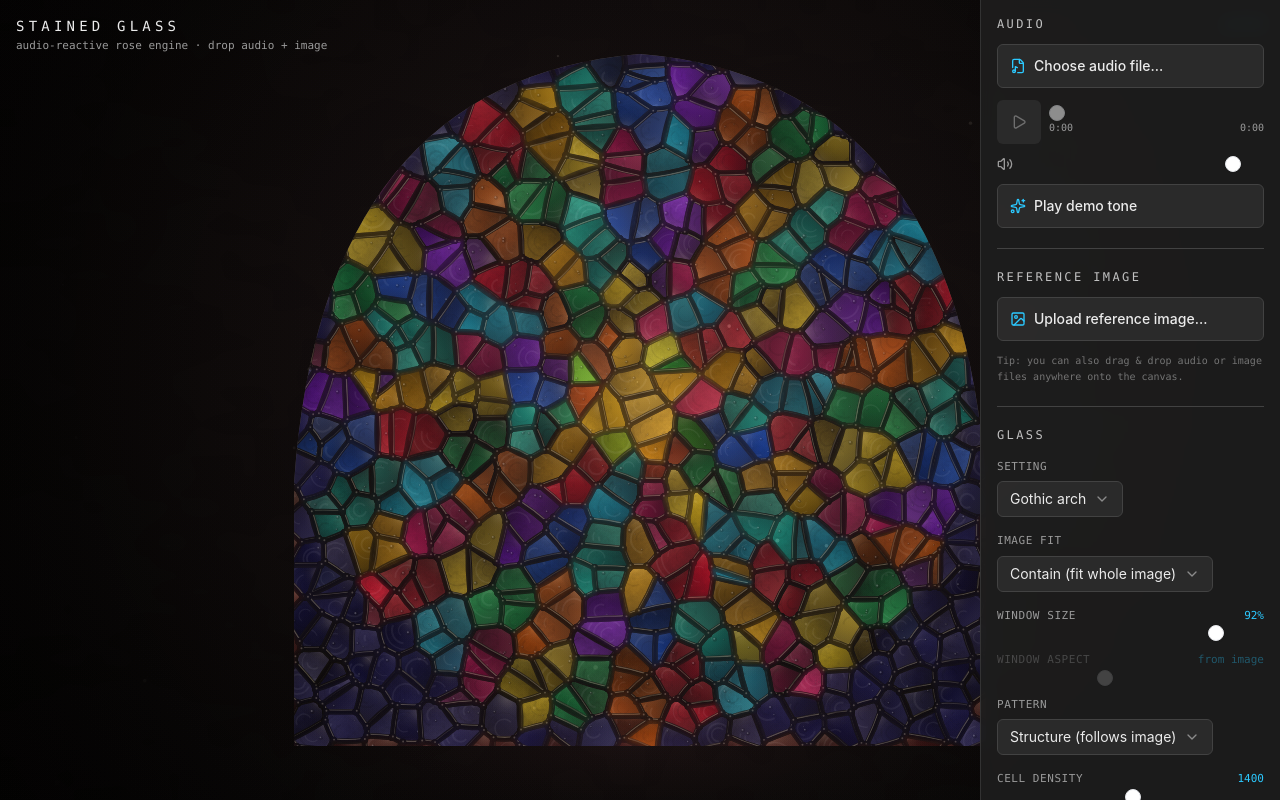
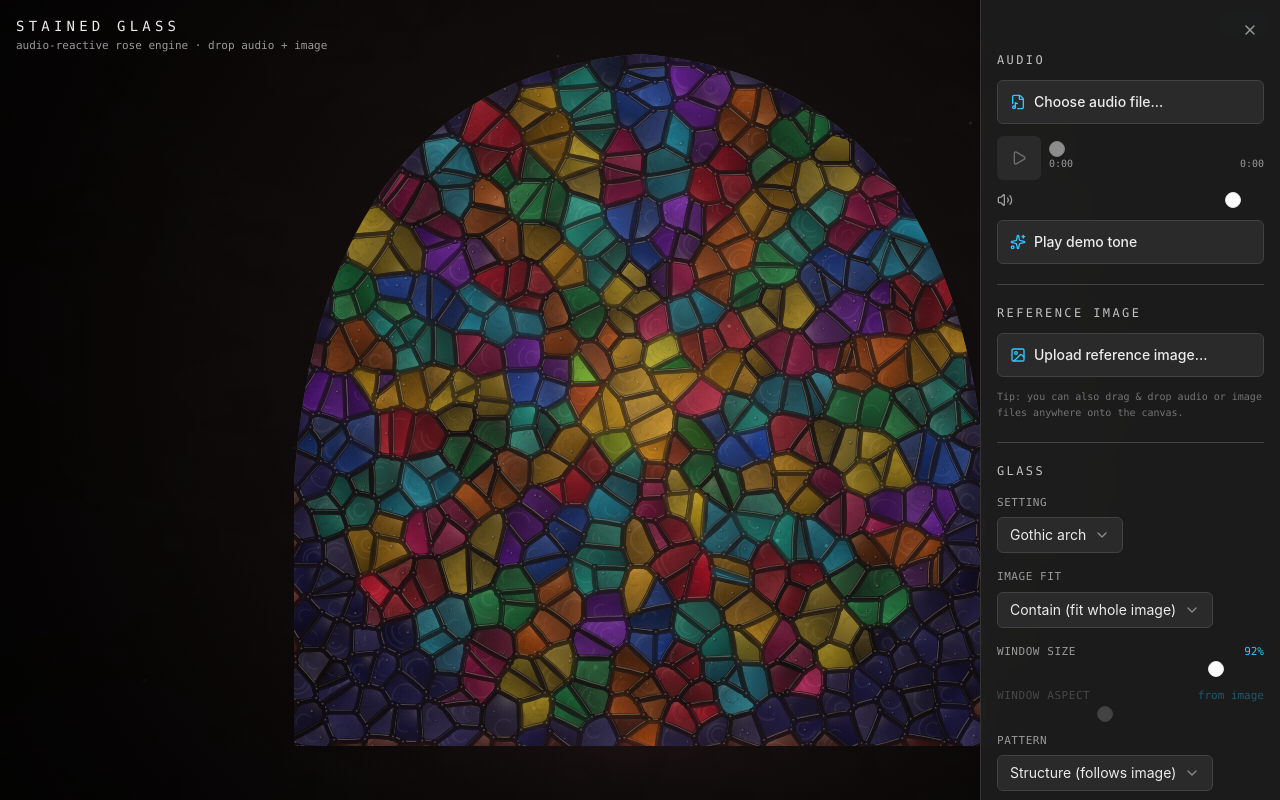
Before and after one commit to aldrichfung/stained-glass-visualizer, a React (Vite) app: page / in a window 1280 px wide. Built offline with nearby package versions, Linux system fonts and the light colour scheme.

Commit message:
Desktop: collapsible control panel
X button closes the docked desktop panel (slides off-canvas, inert),
floating sliders button bottom-left reopens it — same affordance as
the mobile sheet trigger. Esc also closes the panel.

```diff
--- a/src/components/ControlPanel.tsx
+++ b/src/components/ControlPanel.tsx
@@ -31,6 +31,7 @@ import {
   RotateCcw,
   Sparkles,
   Volume2,
+  X,
 } from 'lucide-react'
 
 export interface AudioState {
@@ -54,6 +55,8 @@ interface Props {
   imageName: string | null
   onImageFile: (f: File) => void
   onResetImage: () => void
+  /** when provided, shows a close button (desktop docked panel) */
+  onClose?: () => void
 }
 
 function fmt(t: number) {
@@ -82,6 +85,18 @@ export function ControlPanel(p: Props) {
 
   return (
     <div className="flex h-full flex-col gap-5 overflow-y-auto p-4 slim-scroll">
+      {p.onClose && (
+        <div className="-mb-3 flex justify-end">
+          <button
+            type="button"
+            aria-label="Close controls"
+            onClick={p.onClose}
+            className="rounded-md p-1.5 text-dim transition-colors hover:bg-widget hover:text-ink focus-visible:outline-2 focus-visible:outline-accent"
+          >
+            <X className="h-4 w-4" />
+          </button>
+        </div>
+      )}
       {/* AUDIO */}
       <section className="space-y-3">
         <h2 className="font-mono text-xs uppercase tracking-[0.2em] text-ink/80">Audio</h2>
--- a/src/pages/Home.tsx
+++ b/src/pages/Home.tsx
@@ -28,12 +28,22 @@ export default function Home() {
   const [dragging, setDragging] = useState(false)
   const dragDepth = useRef(0)
   const [panelOpen, setPanelOpen] = useState(false)
+  const [desktopPanelOpen, setDesktopPanelOpen] = useState(true)
 
   // built-in rose window on first mount
   useEffect(() => {
     setImage(createDemoImage())
     engine.audio.volume = 0.9
   }, [engine])
+
+  // Esc closes the desktop panel (dropdowns/sheets handle their own Esc first)
+  useEffect(() => {
+    const onKey = (e: KeyboardEvent) => {
+      if (e.key === 'Escape') setDesktopPanelOpen(false)
+    }
+    window.addEventListener('keydown', onKey)
+    return () => window.removeEventListener('keydown', onKey)
+  }, [])
 
   // transport state polling
   useEffect(() => {
@@ -87,8 +97,9 @@ export default function Home() {
     [loadAudioFile, loadImageFile],
   )
 
-  const panel = (
+  const panel = (onClose?: () => void) => (
     <ControlPanel
+      onClose={onClose}
       config={config}
       onConfig={patchConfig}
       audio={audio}
@@ -151,10 +162,30 @@ export default function Home() {
         </a>
       </header>
 
-      {/* desktop panel */}
-      <aside className="absolute bottom-0 right-0 top-0 z-20 hidden w-[300px] border-l border-widget/60 bg-panel/90 backdrop-blur md:block">
-        {panel}
+      {/* desktop panel — slides away when closed */}
+      <aside
+        aria-hidden={!desktopPanelOpen}
+        inert={!desktopPanelOpen}
+        className={`absolute bottom-0 right-0 top-0 z-20 hidden w-[300px] border-l border-widget/60 bg-panel/90 backdrop-blur transition-[transform,visibility] duration-200 ease-out md:block ${
+          desktopPanelOpen ? 'visible translate-x-0' : 'invisible translate-x-full'
+        }`}
+      >
+        {panel(() => setDesktopPanelOpen(false))}
       </aside>
+
+      {/* desktop reopen button */}
+      {!desktopPanelOpen && (
+        <div className="absolute bottom-4 left-4 z-20 hidden md:block">
+          <Button
+            size="icon"
+            aria-label="Open controls"
+            onClick={() => setDesktopPanelOpen(true)}
+            className="h-12 w-12 rounded-full bg-panel text-accent shadow-lg shadow-black/60 hover:bg-widget"
+          >
+            <SlidersHorizontal className="h-5 w-5" />
+          </Button>
+        </div>
+      )}
 
       {/* mobile panel trigger */}
       <div className="absolute bottom-4 left-4 z-20 md:hidden">
@@ -172,7 +203,7 @@ export default function Home() {
             side="bottom"
             className="h-[78dvh] border-widget bg-panel p-0 text-ink"
           >
-            {panel}
+            {panel()}
           </SheetContent>
         </Sheet>
       </div>
```
